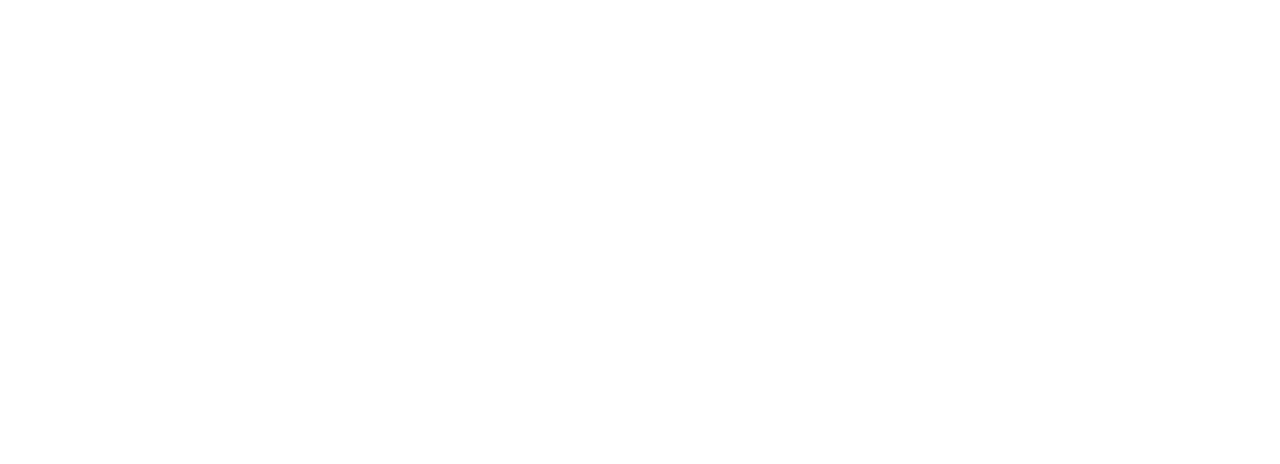
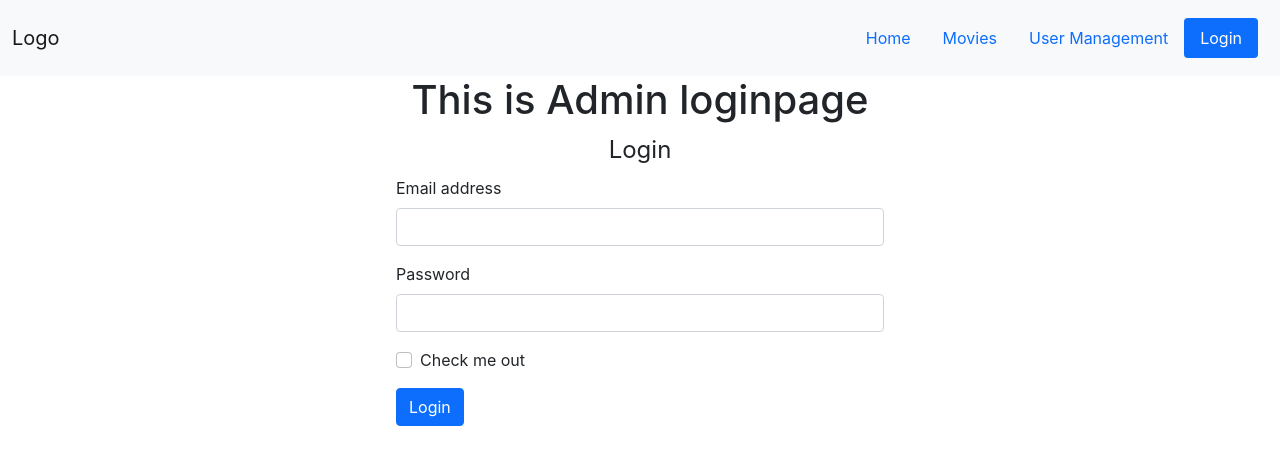
Before and after one commit to Silberweich/Y2T2_WebProg, a React (Create React App) app: page /adminlogin in a window 1280 px wide. Before the commit this address had no page. Shown: the top 464 px of the page. Built offline with nearby package versions, Linux system fonts and the light colour scheme.

Commit message:
Web template

```diff
--- a/package.json
+++ b/package.json
@@ -2,7 +2,7 @@
   "name": "my-app",
   "version": "0.1.0",
   "private": true,
-  "proxy": "http://202.183.167.111:4203/",
+  "proxy": "http://localhost:3030",
   "dependencies": {
     "@testing-library/jest-dom": "^5.16.4",
     "@testing-library/react": "^13.1.1",
--- a/public/index.html
+++ b/public/index.html
@@ -5,7 +5,7 @@
     <meta name="viewport" content="width=device-width, initial-scale=1.0">
     <title>Call Api</title>
     <!-- Load bootstrap -->
-    <link rel="stylesheet" href="https://stackpath.bootstrapcdn.com/bootstrap/4.4.1/css/bootstrap.min.css" integrity="sha384-Vkoo8x4CGsO3+Hhxv8T/Q5PaXtkKtu6ug5TOeNV6gBiFeWPGFN9MuhOf23Q9Ifjh" crossorigin="anonymous">
+    <link href="https://cdn.jsdelivr.net/npm/bootstrap@5.1.3/dist/css/bootstrap.min.css" rel="stylesheet" integrity="sha384-1BmE4kWBq78iYhFldvKuhfTAU6auU8tT94WrHftjDbrCEXSU1oBoqyl2QvZ6jIW3" crossorigin="anonymous">
 </head>
 <body>
     <div id="App"></div>
--- a/src/App.js
+++ b/src/App.js
@@ -1,15 +1,23 @@
 import logo from './logo.svg';
 import './App.css';
 import React from 'react';
-import {BrowserRouter, Routes, Route} from "react-router-dom";
+import { BrowserRouter, Routes, Route } from "react-router-dom";
 import UserManagement from './Components/user-management';
+import Home from './Components/home';
+import Nav from './Components/navbar';
+import Login from './Components/login';
 
 function App() {
   return (
     <BrowserRouter>
+      <nav>
+        {<Nav />}
+      </nav>
       <Routes>
-        <Route path="/" element={<UserManagement />} />
-        <Route path="/user" element={<UserManagement />} />
+        <Route path="/" element={<Home />} />
+        <Route path="/adminmovies" element={<Home />} />
+        <Route path="/adminusers" element={<UserManagement />} />
+        <Route path="/adminlogin" element={<Login />} />
       </Routes>
     </BrowserRouter>
   );
--- /dev/null
+++ b/src/Components/home.js
@@ -0,0 +1,14 @@
+import React, { Component } from 'react'
+import Nav from './navbar';
+
+ class Home extends Component {
+    render() {
+        return (
+            <div className="container">
+                <h1 className="text-center">This is home page</h1>
+            </div>
+        )
+    }
+}
+
+export default Home;
--- /dev/null
+++ b/src/Components/login.js
@@ -0,0 +1,86 @@
+import React, { Component } from 'react'
+import { useNavigate } from "react-router-dom";
+import Nav from './navbar';
+
+function Redirect() {
+    let navigate = useNavigate();
+    function handleClick() {
+      navigate('/')
+    }
+  }
+
+class Login extends Component {
+    constructor(props) {
+        super(props);
+        this.state = {
+            email: "",
+            password: "",
+            loggedIn: false,
+        };
+        this.login = this.login.bind(this);
+        this.handleChange = this.handleChange.bind(this);
+    }
+    login(e) {
+        // delete entity - DELETE
+        e.preventDefault();
+        fetch("/adminlogin", {
+            "method": "POST",
+            "headers": {
+                "content-type": "application/json",
+                "accept": "application/json"
+            },
+            "body": JSON.stringify({
+                email: this.state.email,
+                password: this.state.password
+            })
+        })
+            .then(response => {
+                console.log(response)
+                if (response.status == 200) {
+                    this.setState({ redirect: true })
+                }
+            })
+            .catch(err => {
+                console.log(err);
+            });
+    }
+    handleChange(changeObject) {
+        this.setState(changeObject)
+    }
+    render() {
+        return (
+            <div className="container" style={{ width: "40%" }}>
+                <h1 className="text-center">This is Admin loginpage</h1>
+                <div class="mb-3">
+                    <form>
+                        <legend className="text-center">Login</legend>
+                        <div class="mb-3">
+                            <label for="exampleInputEmail1" class="form-label">Email address </label>
+                            <input type="email"
+                                class="form-control" id="adminEmail"
+                                aria-describedby="emailHelp"
+                                value={this.state.email}
+                                onChange={(e) => this.handleChange({ email: e.target.value })}
+                                required />
+                        </div>
+                        <div class="mb-3">
+                            <label for="exampleInputPassword1" class="form-label">Password</label>
+                            <input type="password"
+                                class="form-control" id="adminPassword"
+                                value={this.state.password}
+                                onChange={(e) => this.handleChange({ password: e.target.value })}
+                                required />
+                        </div>
+                        <div class="mb-3 form-check">
+                            <input type="checkbox" class="form-check-input" id="exampleCheck1" />
+                            <label class="form-check-label" for="exampleCheck1">Check me out</label>
+                        </div>
+                        <button type="submit" class="btn btn-primary" onClick={(e) => this.login(e)}>Login</button>
+                    </form>
+                </div>
+            </div>
+        )
+    }
+}
+
+export default Login;
--- /dev/null
+++ b/src/Components/navbar.js
@@ -0,0 +1,54 @@
+import React from 'react'
+import { Link } from "react-router-dom";
+import styled from 'styled-components';
+
+const TopMenu = styled.nav`
+    display: flex;
+    flex-direction: row;
+    justify-content: left;
+    margin: 0px;
+    background-color: #71F8D3;
+`;
+
+const Myul = styled.ul`
+    padding: 10px;
+`;
+const Myli = styled.li`
+    padding: 14px 20px;
+    text-decoration: none;
+`;
+
+const MyLink = styled(Link)`
+    color: black;
+    text-decoration: none;
+`;
+
+class Nav extends React.Component {
+    render() {
+        return (
+            <nav class="navbar navbar-light bg-light">
+                <div class="container-fluid">
+                    <a class="navbar-brand" href="#">Logo</a>
+
+
+                <Myul className="nav nav-pills justify-content-end bg-light">
+                    <li class="nav-item">
+                        <Link className="nav-link" to="/">Home</Link>
+                    </li>
+                    <li class="nav-item">
+                        <Link className="nav-link" to="/adminmovies">Movies</Link>
+                    </li>
+                    <li class="nav-item">
+                        <Link className="nav-link" to="/adminusers">User Management</Link>
+                    </li>
+                    <li class="nav-item">
+                        <Link className="nav-link active" to="/adminlogin">Login</Link>
+                    </li>
+                </Myul>
+                </div>
+            </nav>
+        );
+    }
+}
+
+export default Nav;
```
Also changed, not shown: src/webserviceproxy.txt (added).
